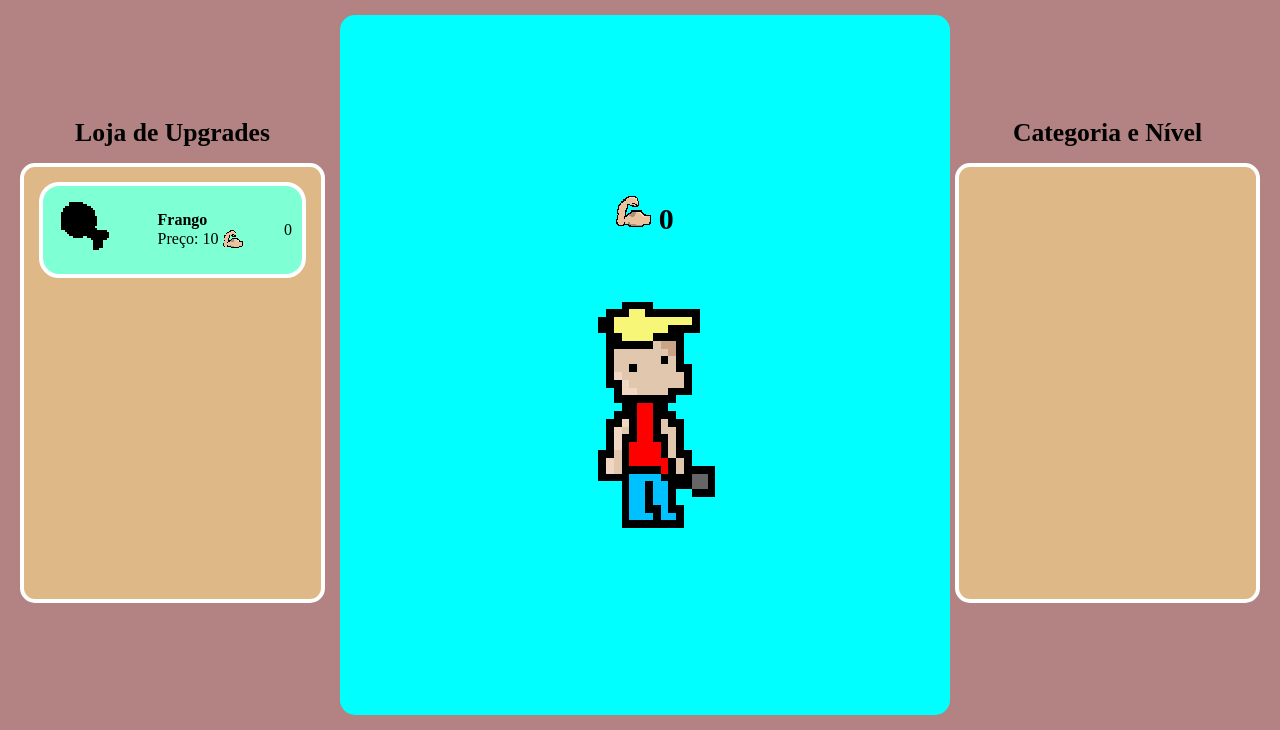
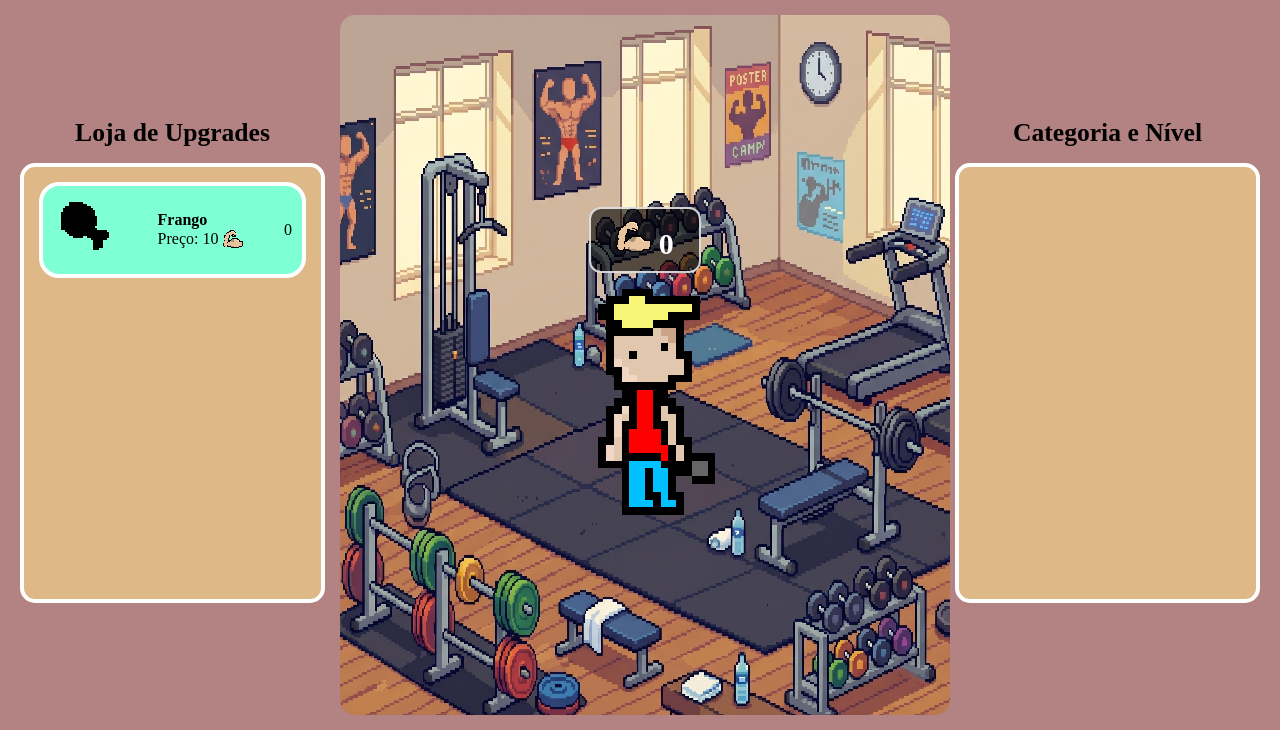
Before and after one commit to KevinSouzaa/Projeto-TCC, a plain HTML site: page index.html in a window 1280 px wide. Shown: the part 70-800 px from the top of the page. Drawn offline with Linux system fonts and the light colour scheme.

Commit message:
Fundo do personagem (lá ele)

```diff
--- a/style.css
+++ b/style.css
@@ -217,7 +217,10 @@ header {
     align-items: center;
     justify-content: center;
 
-    background-color: aqua;
+    background-image: url('sprites/background/back-groud_1.jpg');
+    background-size: cover; /* Faz a imagem preencher todo o espaço do container */
+    background-position: center; /* Centraliza a imagem */
+    background-repeat: no-repeat; /* Evita que a imagem se repita caso seja pequena */
 
     width: 100%;
     min-height: 500px;
@@ -232,6 +235,24 @@ header {
     text-align: center;
     font-size: 30px;
     margin-bottom: 50px;
+}
+
+.moeda {
+    background-color: rgba(0, 0, 0, 0.6); /* Fundo preto com 60% de opacidade */
+    padding: 10px 25px; /* Espaço ao redor do texto e ícone */
+    border-radius: 12px; /* Bordas arredondadas */
+    color: white; /* Muda a cor do texto para branco */
+    border: 2px solid rgba(255, 255, 255, 0.8); /* Opcional: Borda branca suave */
+
+    /* Centraliza o conteúdo dentro da caixa */
+    display: flex;
+    justify-content: center;
+    align-items: center;
+}
+
+/* Remove a margem original do h3 para não deformar a nova caixa */
+.moeda h3 {
+    margin: 0;
 }
 
 .boneco-image {
```
Also changed, not shown: sprites/background/back-groud_1.jpg (added), 1 other file.
